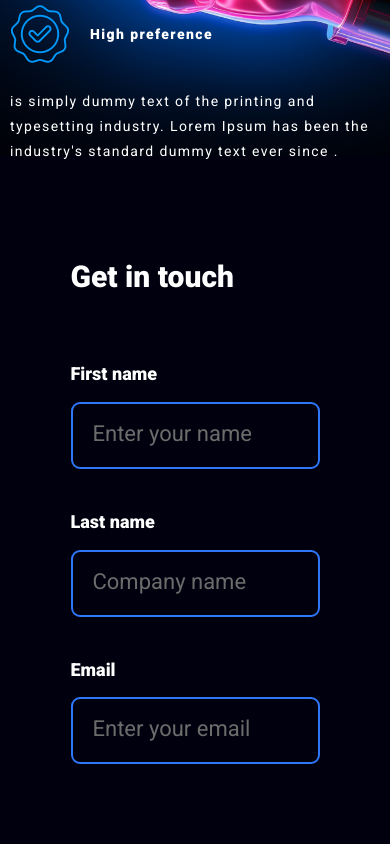
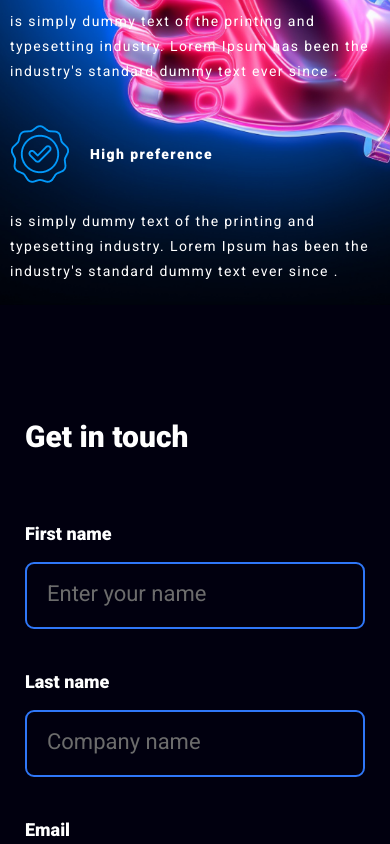
Before and after one commit to HenrikHovhannisyan/kesells-redesign, a React (Create React App) app: page /about in a window 390 px wide. Shown: the part 980-1824 px from the top of the page. Built offline with nearby package versions, Linux system fonts and the light colour scheme.

Commit message:
Fixed bugs

```diff
--- a/src/components/contact/contact.module.css
+++ b/src/components/contact/contact.module.css
@@ -18,6 +18,11 @@
   display: flex;
   gap: 100px;
   margin-top: 100px;
+}
+
+.contact_form > div {
+  width: 100%;
+  min-width: 340px;
 }
 
 .form_input {
@@ -81,6 +86,13 @@
     width: 400px;
   }
 }
+/* xl */
+@media screen and (max-width: 1200px) {
+  .form_input > input,
+  .form_input > textarea {
+    width: 350px;
+  }
+}
 /* lg */
 @media screen and (max-width: 992px) {
   .form_input > input,
@@ -105,6 +117,7 @@
 
   .contact_form {
     flex-direction: column;
+    gap: 30px;
   }
 
   .form_input > input,
@@ -131,6 +144,7 @@
 
   .contact_form {
     margin-top: 50px;
+    gap: 20px;
   }
 
   .form_input > label {
--- a/src/components/proposition/proposition.module.css
+++ b/src/components/proposition/proposition.module.css
@@ -8,6 +8,7 @@
 .item {
   max-width: 680px;
   width: 100%;
+  margin-bottom: 60px;
 }
 
 .title {
@@ -17,6 +18,7 @@
   line-height: 60px;
   letter-spacing: 0.1em;
   text-align: left;
+  margin-bottom: 60px;
 }
 
 .item_title {
@@ -118,6 +120,7 @@
   .title {
     font-size: 20px;
     line-height: 30px;
+    margin-bottom: 40px;
   }
 
   .item_title {
@@ -132,5 +135,10 @@
 
   #proposition {
     padding: 30px 10px;
+    background-size: cover;
+  }
+
+  .item {
+    margin-bottom: 40px;
   }
 }
```
